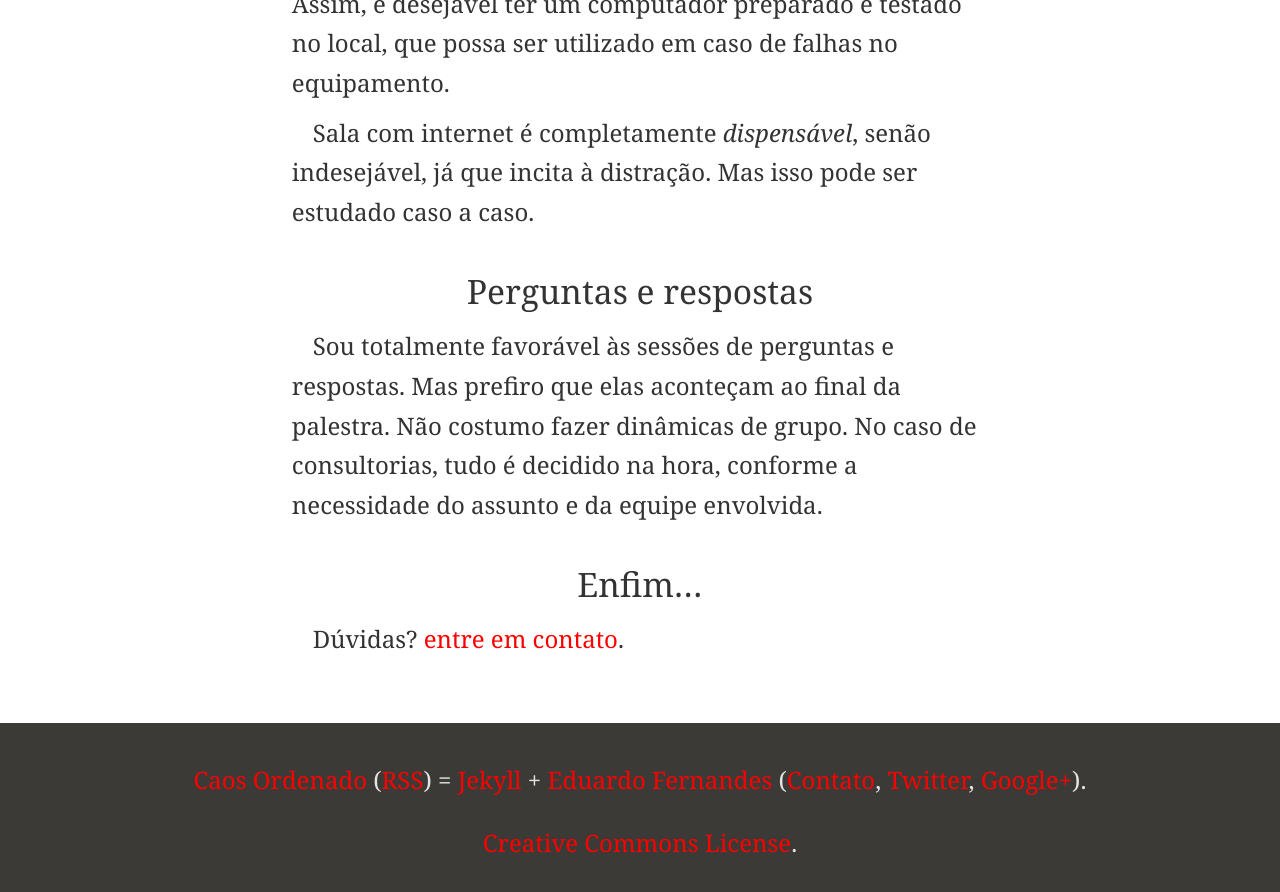
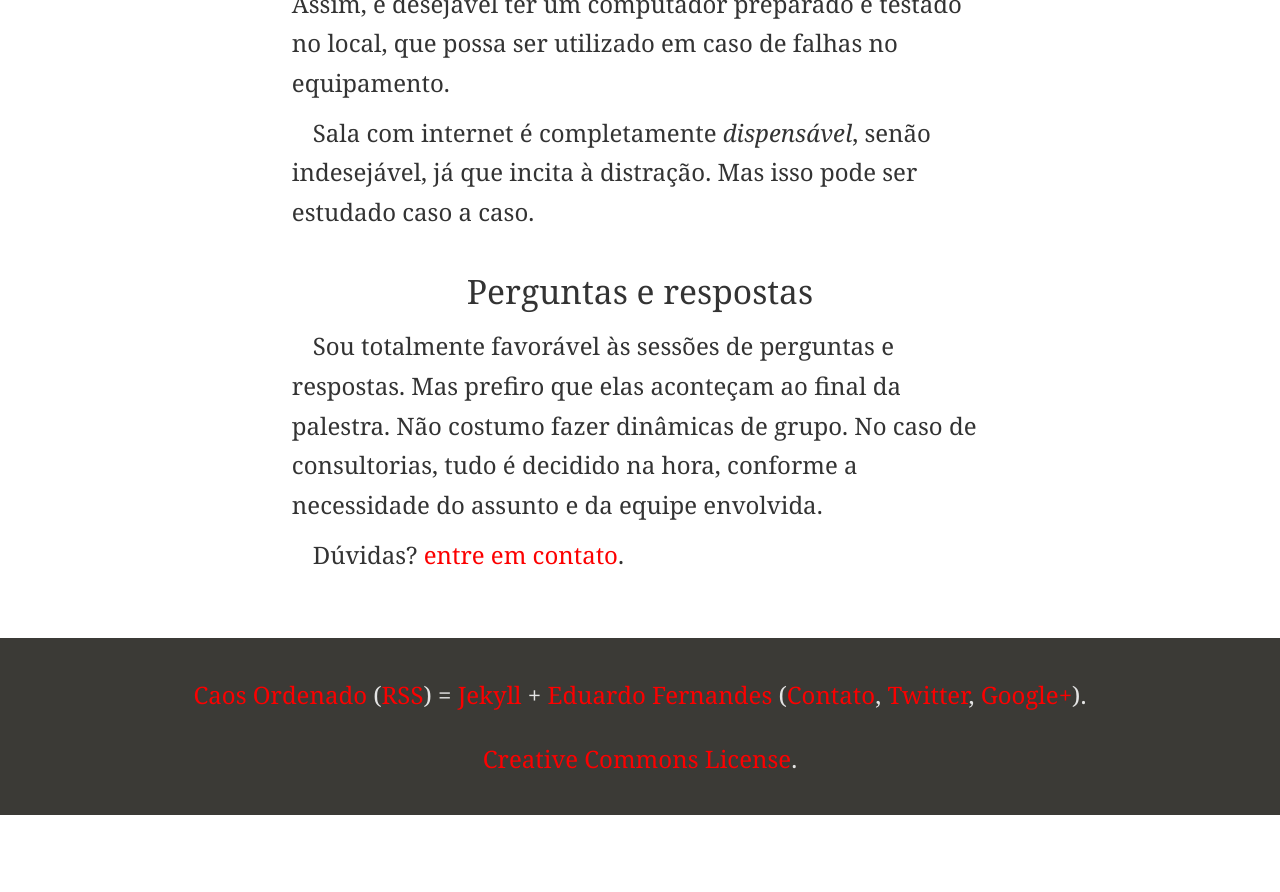
Before and after one commit to eduf/eduf.github.com, a Jekyll site: the page built from apresentacoes.html, in a window 1280 px wide and 900 px high, scrolled down 3740 px. Shown: the top 892 px of the window. Built offline with Jekyll 4.4.1, drawn with Linux system fonts in a browser that asks for light colours; nearby versions of some CDN libraries; comment, search, counter and statistics services are not loaded; after the commit the page ends 4555 px from its top, so only the background shows below that.

Commit message:
tirando h2

```diff
--- a/apresentacoes.html
+++ b/apresentacoes.html
@@ -58,8 +58,6 @@ title: Guia de ajuda ao palestrante / organizador
 
 		<p>Sou totalmente favorável às sessões de perguntas e respostas. Mas prefiro que elas aconteçam ao final da palestra. Não costumo fazer dinâmicas de grupo. No caso de consultorias, tudo é decidido na hora, conforme a necessidade do assunto e da equipe envolvida.</p>
 
-		<h2>Enfim…</h2>
-
 		<p>Dúvidas? <script type="text/javascript">document.write(
 "<n uers=\"znvygb: rqhs\100pnbfbeqranqb\056pbz\">rager rz pbagngb<\057n>".replace(/[a-zA-Z]/g, function(c){return String.fromCharCode((c<="Z"?90:122)>=(c=c.charCodeAt(0)+13)?c:c-26);}));
 </script>.
```
